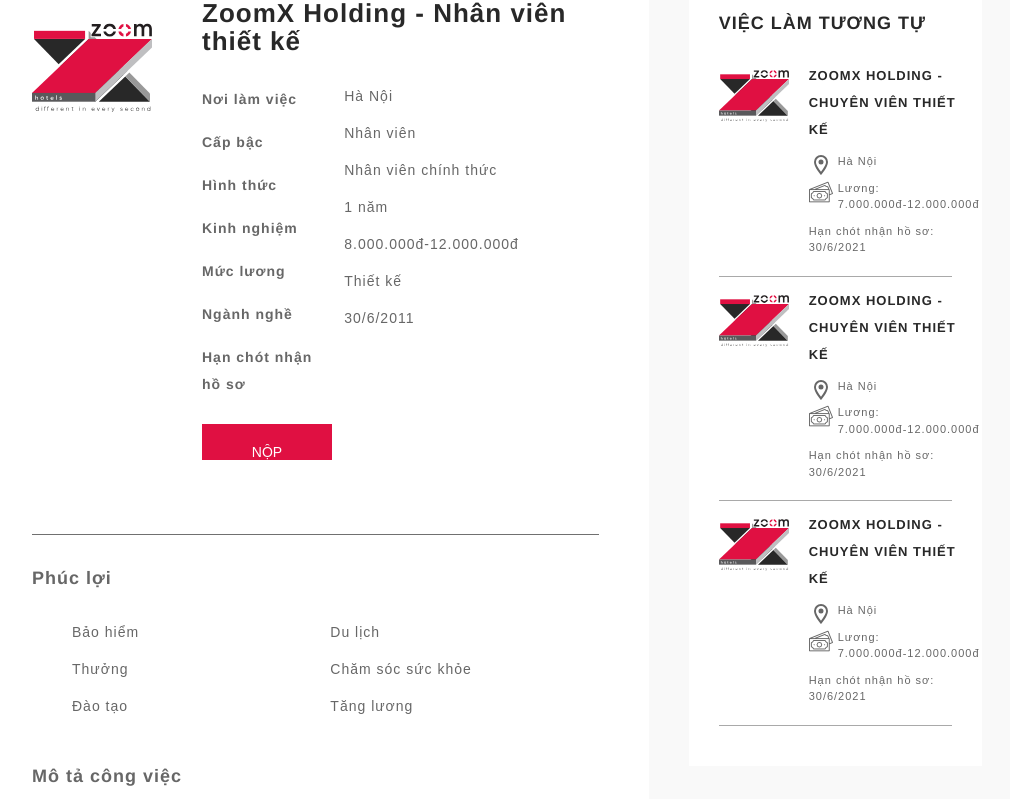
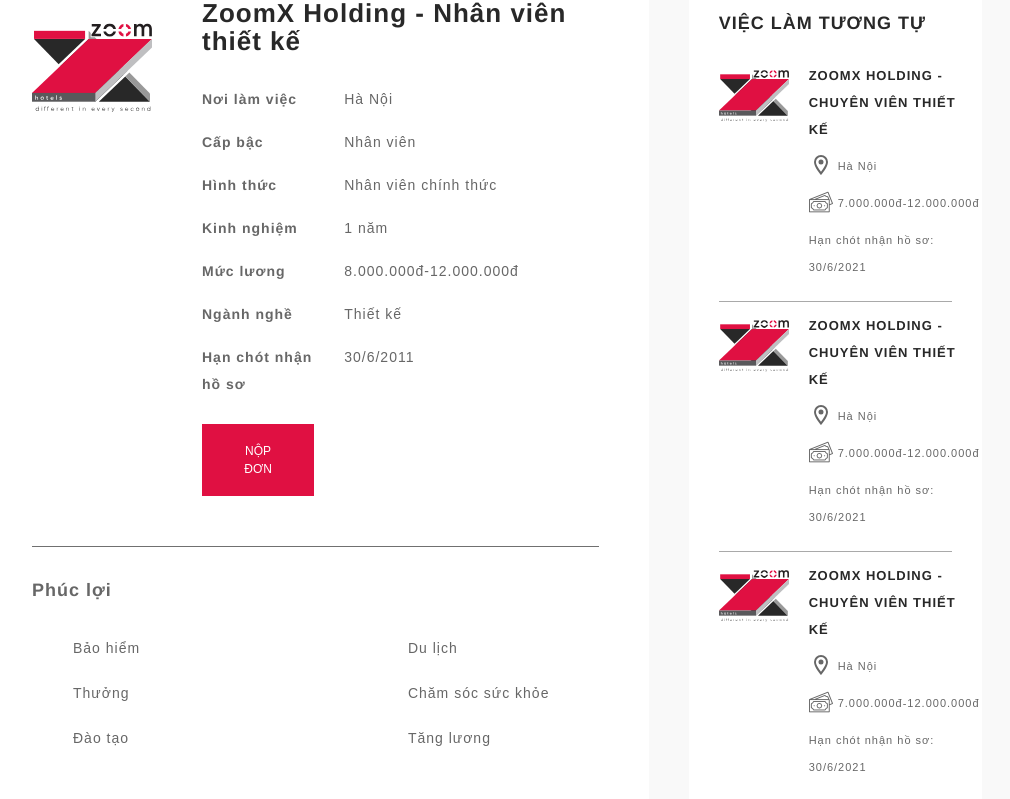
Before and after one commit to minhhoangzeno/ZoomX, a React (Create React App) app in the folder zoomx_front_end/: page /detail-recruitment in a window 1280 px wide. Shown: the part 520-1319 px from the top of the page, without its empty margins (158-1168 px from the left). Built offline with nearby package versions, Linux system fonts and the light colour scheme; a web font is replaced by a local one.

Commit message:
edit front

```diff
--- a/zoomx_front_end/src/component/detail-recruitment/RecruitmentMain.js
+++ b/zoomx_front_end/src/component/detail-recruitment/RecruitmentMain.js
@@ -115,18 +115,18 @@ export default function RecruitmentMain() {
                 <div className="main__content--detail">
                     <strong>Phúc lợi</strong>
                     <div className="content">
-                        <div className="row">
-                            <div className="col-6">
-                                <p>Bảo hiểm</p>
-                                <p>Thưởng</p>
-                                <p>Đào tạo</p>
-                            </div>
-                            <div className="col-6">
-                                <p>Du lịch</p>
-                                <p>Chăm sóc sức khỏe</p>
-                                <p>Tăng lương</p>
-                            </div>
-                        </div>
+                        <tr>
+                            <td><p>Bảo hiểm</p></td>
+                            <td><p>Du lịch</p></td>
+                        </tr>
+                        <tr>
+                            <td><p>Thưởng</p></td>
+                            <td><p>Chăm sóc sức khỏe</p></td>
+                        </tr>
+                        <tr>
+                            <td><p>Đào tạo</p></td>
+                            <td><p>Tăng lương</p></td>
+                        </tr>
                     </div>
                 </div>
                 <div className="main__content--detail">
--- a/zoomx_front_end/src/component/detail-recruitment/RecruitmentSameItem.js
+++ b/zoomx_front_end/src/component/detail-recruitment/RecruitmentSameItem.js
@@ -100,7 +100,7 @@ export default function RecruitmentSameItem() {
                             <img width="24px" height="24px" src={icon_money} alt="" />
                         </div>
                         <div className="value">
-                            <p>Lương: 7.000.000đ-12.000.000đ</p>
+                            <p> 7.000.000đ-12.000.000đ</p>
                         </div>
                     </div>
                     <div className="item--content--deadline">
--- a/zoomx_front_end/src/component/recruitment/RecruitmentItem.js
+++ b/zoomx_front_end/src/component/recruitment/RecruitmentItem.js
@@ -100,7 +100,7 @@ export default function RecruitmentItem() {
                             <img width="24px" height="24px" src={icon_money} alt="" />
                         </div>
                         <div className="value">
-                            <p>Lương: 7.000.000đ-12.000.000đ</p>
+                            <p> 7.000.000đ-12.000.000đ</p>
                         </div>
                     </div>
                     <hr />
--- a/zoomx_front_end/src/style/contact.scss
+++ b/zoomx_front_end/src/style/contact.scss
@@ -2,7 +2,7 @@
 
 .contact{
     font-family: Helvetica;
-    font-size: 16px;
+    font-size: 18px;
     @media (max-width:1679px) {
         font-size: 14px;
     }
@@ -45,7 +45,7 @@
                 p{
                     font-family:'Didot' !important;
                 }
-                font-size: 30px;
+                font-size: 38px;
                 padding-bottom: 20px;
                 @media (max-width:1679px) {
                     font-size: 28px;
@@ -105,6 +105,11 @@
                             }
 
                         }
+                        input:focus{
+                            outline: none !important;
+                            border: 1px solid rgba($color: #707070, $alpha: 0.6);
+                        }
+
 
 
                     }
@@ -119,6 +124,8 @@
                         border: 1px solid rgba($color: #707070, $alpha: 0.6);
                         width: 552px;
                         height: 135px;
+                        padding-left: 10px;
+                        padding-top: 10px;
                         @media (max-width:1679px) {
                             width: 512px;
                             height: 100px;
@@ -131,6 +138,10 @@
                             width: 100%;
                             height: 70px;
                         }
+                    }
+                    textarea:focus{
+                        outline: none !important;
+                        border: 1px solid rgba($color: #707070, $alpha: 0.6);
                     }
                 }
 
--- a/zoomx_front_end/src/style/detail-recruitment.scss
+++ b/zoomx_front_end/src/style/detail-recruitment.scss
@@ -4,9 +4,12 @@
     background-color: #f9f9f9;
     font-family: Helvetica;
     color: #676767;
-    font-size: 16px;
+    font-size: 18px;
     strong{
         letter-spacing: 1px;
+        line-height: 27px;
+    }
+    p{
         line-height: 27px;
     }
     @media (max-width:1679px) {
@@ -114,14 +117,16 @@
                                     background-color: #E01042;
                                     color: #FFFFFF;
                                     border: 3px solid #E01042;
-                                @media (max-width:767px) {
-                                    width: 90px;
-                                    height: 27px;
-                                }
-                                @media (max-width:1679px) {
-                                    width: 130px;
-                                    height: 33px;
-                                }
+                                    @media (max-width:1679px) {
+                                        font-size: 12px;
+                                    }
+                                    @media (max-width:1190px) {
+                                        padding: 10px 28px;
+                                    }
+                                    @media (max-width:767px) {
+                                        font-size: 10px;
+                                        padding: 5px 5px;
+                                    }
                                 }
                             }
                             .button:hover{
@@ -160,6 +165,7 @@
                         padding-left: 60px;
                         padding-right: 60px;
                         padding-top: 30px;
+                        width: 100%;
                         @media (max-width:1679px) {
                             padding-left: 40px;
                             padding-right: 40px;
@@ -168,6 +174,9 @@
                             padding-left: 30px;
                             padding-right: 30px;
                             padding-top: 20px;
+                        }
+                        td{
+                            width: 70%;
                         }
                     }
 
@@ -219,7 +228,7 @@
                 }
                 .recruitment__same{
 
-                    font-size: 12px;
+                    font-size: 14px;
                     @media (max-width:1679px) {
                         font-size: 11px;
                     }
--- a/zoomx_front_end/src/style/recruitment.scss
+++ b/zoomx_front_end/src/style/recruitment.scss
@@ -49,7 +49,10 @@
                         margin-right: auto;
                 }
                 .block__info{
-                    font-size: 12px;
+                    font-size: 16px;
+                        @media (max-width:1679px) {
+                            font-size: 13px;
+                        }
                     padding-left: 35px;
                     padding-right: 45px;
                     padding-top: 40px;
@@ -72,7 +75,13 @@
                         margin-top: 10px;
                         strong{
                             text-transform: uppercase;
-                            font-size: 16px;
+                            font-size: 18px;
+                            @media (max-width:1679px) {
+                                font-size: 16px;
+                            }
+                            @media (max-width:1190px) {
+                                font-size: 14px;
+                            }
                             a{
                                 color: #282828;
                             }
@@ -83,7 +92,6 @@
                     }
                     &--address{
                         display: flex;
-                        font-size: 13px;
                         margin-bottom: 8px;
                         .value{
                             padding-left: 5px;
@@ -91,7 +99,6 @@
                     }
                     &--salary{
                         display: flex;
-                        font-size: 13px;
                         margin-bottom: 8px;
                         img{
                             opacity: 0.6;
```
